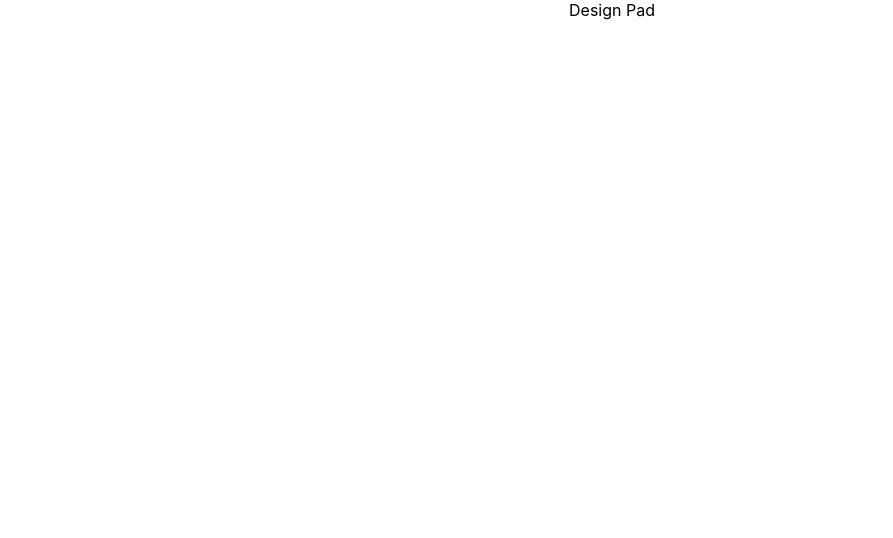
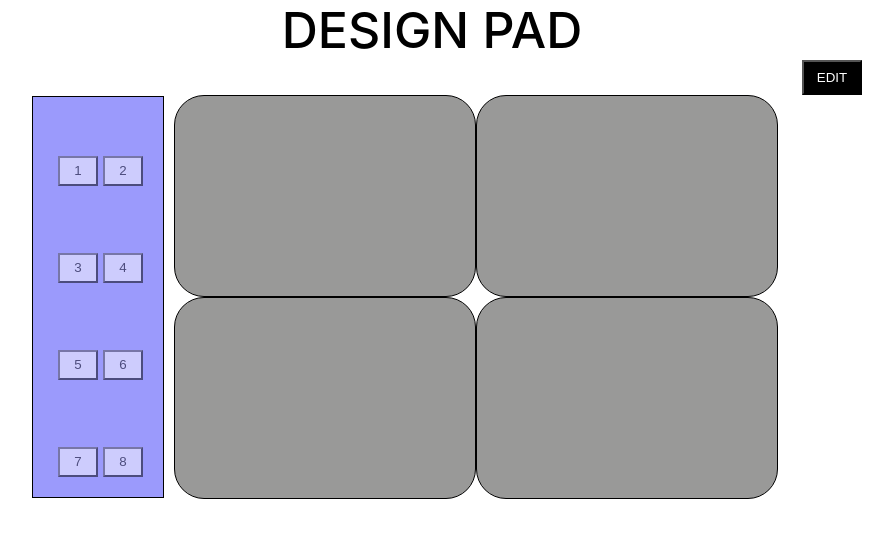
Before and after one commit to 464squad/design-pad, a React (Create React App) app: page / in a window 1280 px wide. Shown: the top 538 px of the page, without its empty margins (28-921 px from the left). Built offline with nearby package versions, Linux system fonts and the light colour scheme.

Commit message:
Added Controller.js and GreyBoxes.js

```diff
--- /dev/null
+++ b/src/Components/DesignContainer/Controller.js
@@ -0,0 +1,61 @@
+import React, { Component } from 'react';
+import ReactDOM from 'react-dom';
+
+class Controller extends Component{
+    constructor(props) {
+        super(props);
+        this.state = {
+
+          PadInput: ['1','2',
+                     '3','4',
+                     '5','6',
+                     '7','8']
+        };
+      }
+
+
+
+       onDragStart(event) {
+        event
+          .dataTransfer
+          .setData('text/plain', event.target.id);
+
+          event
+          .currentTarget
+          .style
+          .backgroundColor = 'yellow';
+      }
+
+    render(){
+        return(
+
+        <div>
+        <div className = "rectangle">
+
+        <div className = "container2">
+       <button id = '1' className = "button" draggable="true" ondragstart='onDragStart(event)'>1</button>
+        <button id ='2' className = "button" draggable="true" ondragstart="drag(event)">2</button>
+
+
+
+        <button id = '3' className = "button" draggable="true" ondragstart="drag(event)">3</button>
+        <button id = '4' className = "button" draggable="true" ondragstart="drag(event)">4</button>
+
+
+
+        <button id = '5' className = "button" draggable="true" ondragstart="drag(event)"> 5</button>
+        <button id = '6' className = "button" draggable="true" ondragstart="drag(event)">6</button>
+
+
+
+        <button id = '7' className = "button" draggable="true" ondragstart="drag(event)">7</button>
+        <button id = '8' className = "button" draggable="true" ondragstart="drag(event)">8</button>
+
+       </div>
+        </div>
+         </div>
+        );
+  }
+}
+
+export default Controller;
--- a/src/Components/DesignContainer/DesignContainer.css
+++ b/src/Components/DesignContainer/DesignContainer.css
@@ -0,0 +1,74 @@
+
+.container {
+    /* for the gray boxes */
+    display: flex;
+
+    justify-content: center;
+
+    align-items: center;
+
+  }
+
+
+.rectangle {
+    /* rectangle for the buttons */
+    height: 400px;
+    width: 130px;
+    background-color: #9B9AFC;
+    font-size: 80px;
+    border: 1px solid black;;
+    margin-right:10px ;
+
+  }
+
+
+  .container2{
+      /* for the buttons */
+    display: inline;
+    align-items: center;
+
+  }
+
+  .button{
+      height :30px;
+      width: 40px;
+      background:  white;
+     color: black;
+     opacity: 0.5;
+     margin-left :5px
+
+  }
+
+
+  header{
+      font-size: 50px;
+      font-weight: 500;
+
+  }
+
+  .rectangle2{
+      /* the grey rectangle */
+      height: 200px;
+      width: 300px;
+      background-color: #999998;
+      border-radius: 30px;
+      border: 1px solid black;
+
+       }
+
+       .editbutton{
+        height :35px;
+        width: 60px;
+        background: black;
+        color: white;
+
+        margin-left :800px
+
+
+       }
+
+       body{
+        display: flex;
+        align-items: center;
+        margin-left:30px ;
+       }
--- a/src/Components/DesignContainer/DesignContainer.js
+++ b/src/Components/DesignContainer/DesignContainer.js
@@ -1,18 +1,42 @@
 import React, { Component } from 'react';
-
+import Controller from './Controller.js';
+import Greyboxes from './Greyboxes.js'
+import styles from './DesignContainer.css';
 class DesignContainer extends Component {
   constructor(props) {
     super(props);
-    this.state = {};
+    this.state = {
+
+      PadInput: ['1','2',
+                 '3','4',
+                 '5','6',
+                 '7','8']
+    };
   }
+
+
+
+
 
   render() {
     return (
-      <div>
-        <header>Design Pad</header>
-      </div>
+        <div >
+        <header>DESIGN PAD</header>
+        <button className = "editbutton"> EDIT </button>
+
+        <body>
+        <Controller/>
+         <Greyboxes />
+           </body>
+
+
+         </div>
+
+
     );
   }
 }
 
+
+
 export default DesignContainer;
--- /dev/null
+++ b/src/Components/DesignContainer/Greyboxes.js
@@ -0,0 +1,44 @@
+import React, { Component } from 'react';
+import ReactDOM from 'react-dom';
+
+class Greyboxes extends Component{
+
+        onDragOver(event) {
+                event.preventDefault();
+              }
+
+              onDrop(event) {
+                const id = event
+                  .dataTransfer
+                  .getData('text');
+
+                const draggableElement = document.getElementById(id);
+                const dropzone = event.target;
+
+                dropzone.appendChild(draggableElement);
+
+                event
+                  .dataTransfer
+                  .clearData();
+              }
+
+
+render(){
+return(
+
+
+<div>
+        <div class = "container" >
+        <div className = "rectangle2" ondragover='onDragOver(event);' ondrop='onDrop(event);'/>
+       <div className = "rectangle2"/>
+        </div>
+        <div class = "container">
+        <div className = "rectangle2"/>
+       <div className = "rectangle2"/>
+        </div>
+       </div>
+);
+}
+}
+
+export default Greyboxes;
```
